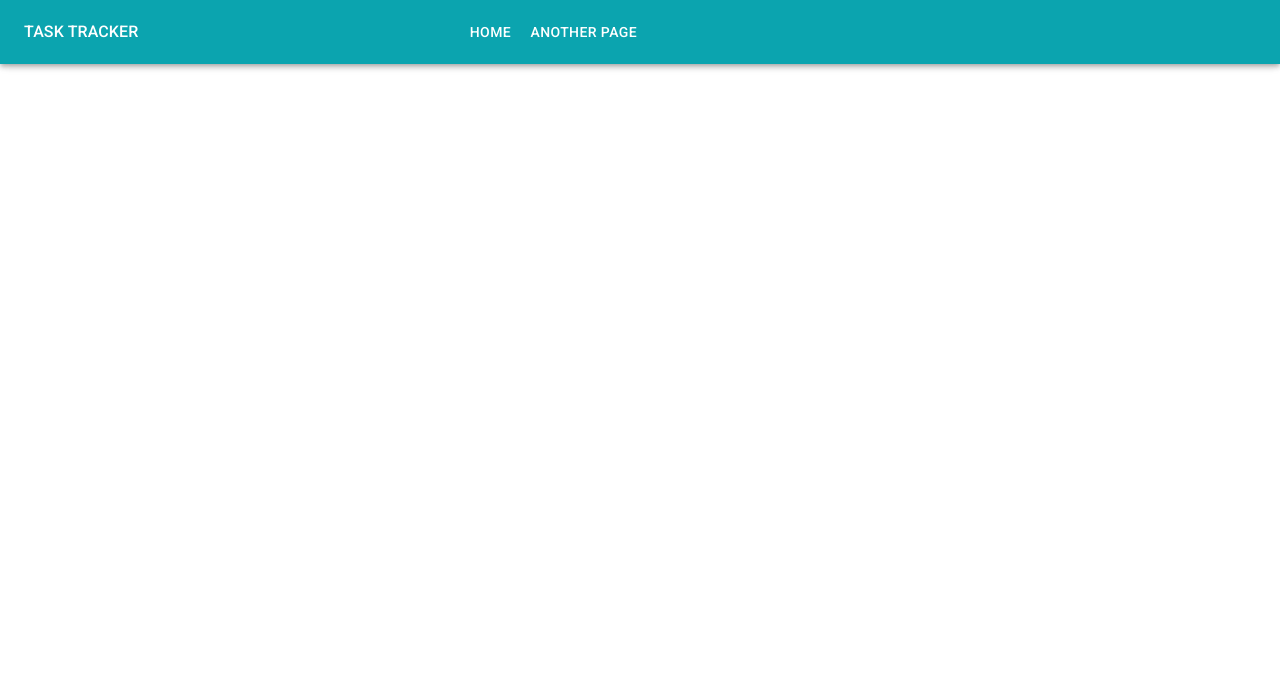
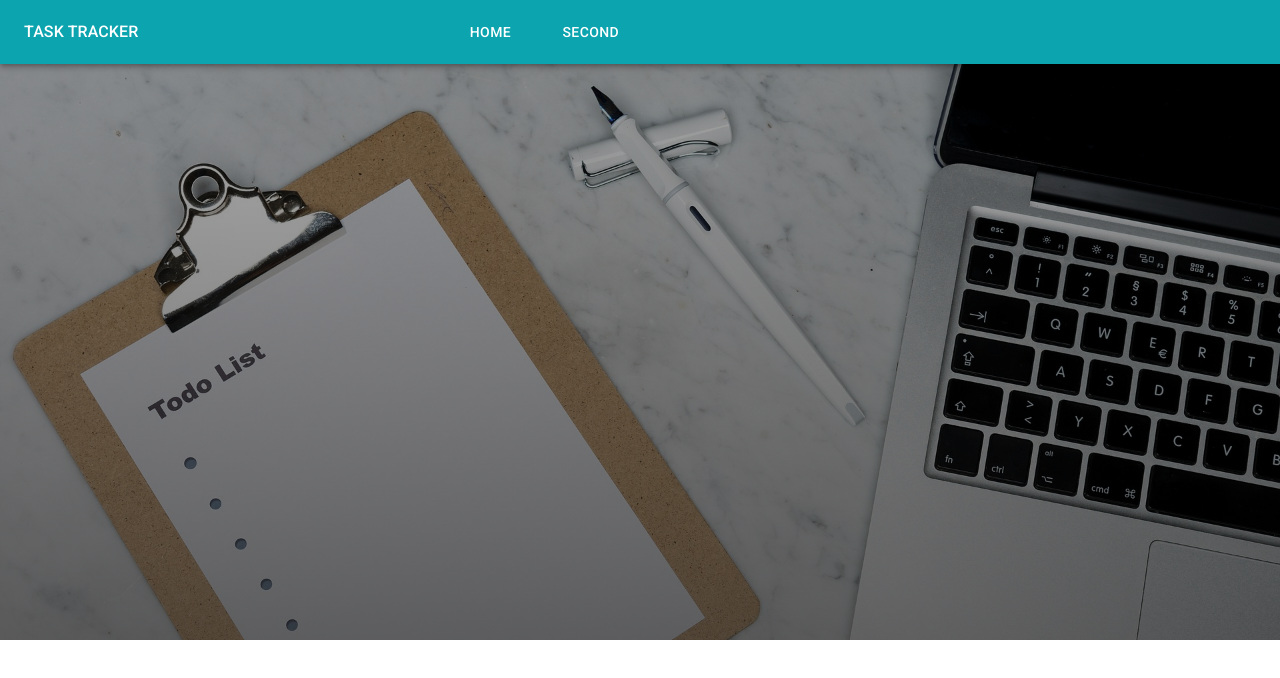
Before and after one commit to Naominm/TaskTracking, a React (Vite) app: page /dashboard in a window 1280 px wide. Shown: the top 678 px of the page. Built offline with nearby package versions, Linux system fonts and the light colour scheme.

Commit message:
Add a hero bg

```diff
--- /dev/null
+++ b/src/components/Hero.tsx
@@ -0,0 +1,16 @@
+import { Box } from "@mui/material";
+import HeroBg from "../assets/login.jpg";
+function Hero() {
+  return (
+    <Box
+      component="div"
+      sx={{
+        backgroundImage: `linear-gradient(rgba(0,0,0,0.3), rgba(0,0,0,0.6)), url(${HeroBg})`,
+        height: "80vh",
+        backgroundSize: "cover",
+      }}
+    ></Box>
+  );
+}
+
+export default Hero;
--- a/src/components/NavBar.tsx
+++ b/src/components/NavBar.tsx
@@ -10,6 +10,7 @@ import {
 } from "@mui/material";
 import MenuIcon from "@mui/icons-material/Menu";
 import { useState } from "react";
+import { Link } from "react-router-dom";
 function NavBar() {
   const [anchorEl, setAnchorEl] = useState<null | HTMLElement>(null);
   const handleMenuOpen = (event: React.MouseEvent<HTMLElement>) => {
@@ -37,11 +38,16 @@ function NavBar() {
               component="div"
               sx={{
                 display: { xs: "none", md: "flex" },
+                gap: "2rem",
                 justifyContent: "left",
               }}
             >
-              <Button color="inherit">Home</Button>
-              <Button color="inherit">Another page</Button>
+              <Button color="inherit" component={Link} to="/dashboard">
+                Home
+              </Button>
+              <Button color="inherit" component={Link} to="/second">
+                Second
+              </Button>
             </Box>
             <IconButton
               onClick={handleMenuOpen}
@@ -57,7 +63,7 @@ function NavBar() {
               transformOrigin={{ vertical: "top", horizontal: "right" }}
             >
               <MenuItem onClick={handleMenuClose}>Home</MenuItem>
-              <MenuItem onClick={handleMenuClose}>Another page</MenuItem>
+              <MenuItem onClick={handleMenuClose}>Second</MenuItem>
             </Menu>
           </Box>
         </Toolbar>
--- a/src/pages/Dashboard.tsx
+++ b/src/pages/Dashboard.tsx
@@ -1,9 +1,11 @@
 import { Box } from "@mui/material";
 import NavBar from "../components/NavBar";
+import Hero from "../components/Hero";
 function DashboardPage() {
   return (
     <Box component="div">
       <NavBar />
+      <Hero />
     </Box>
   );
 }
```
